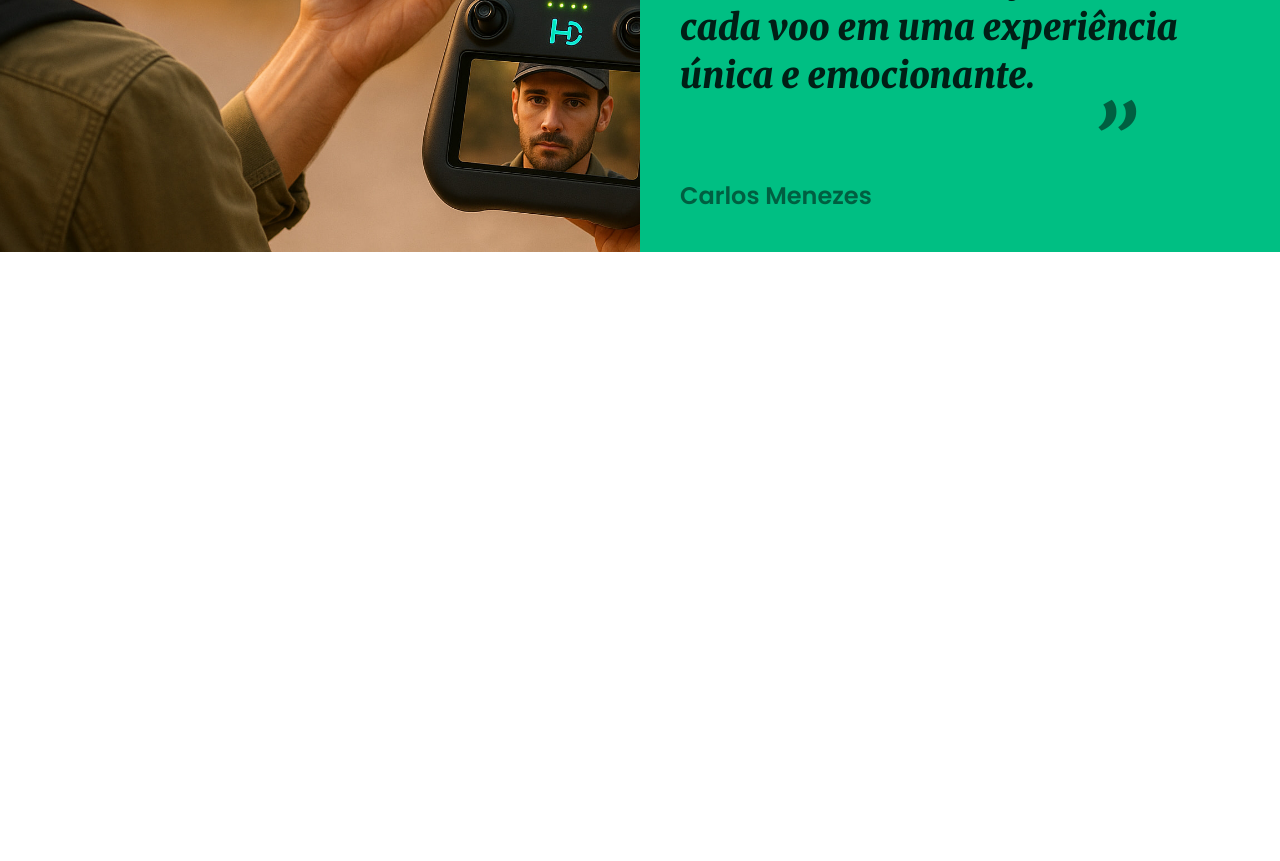
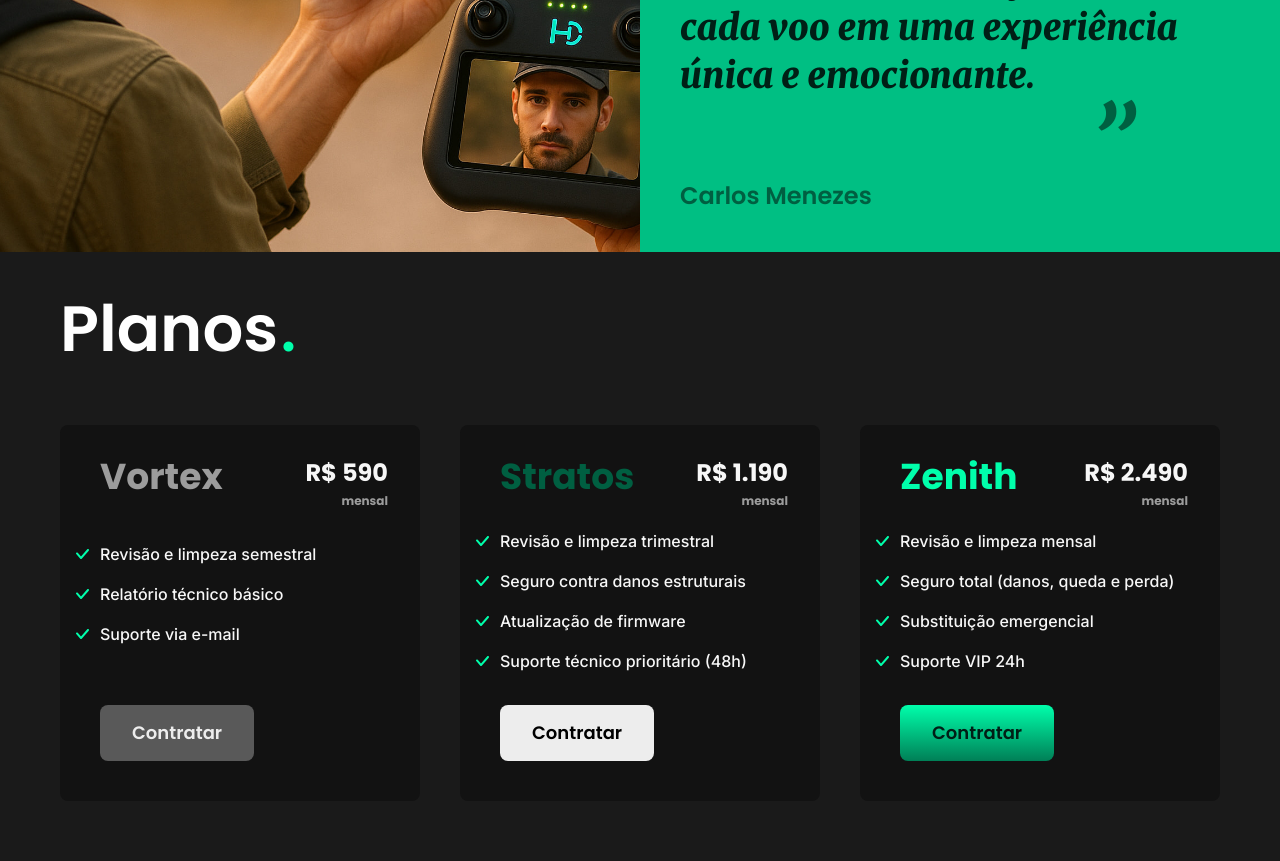
Before and after one commit to VictorSobralDev/HoverDron, a plain HTML site: page index.html in a window 1280 px wide. Shown: the part 3969-4830 px from the top of the page. Before the commit the page ends 4221 px from the top, so only its background shows below. Drawn offline with Linux system fonts and the light colour scheme.

Commit message:
Seção de Planos HoverDron

```diff
--- a/index.html
+++ b/index.html
@@ -12,7 +12,7 @@
 
 <body>
     <header class="header-bg">
-        <div class="container-header container">
+        <div class="container-header">
             <a href="./index.html" class="logo-header">
                 <img src="./src/assets/Logo & Icones/Logo.svg" alt="" id="img-logo">
                 <img src="./src/assets/Logo & Icones/HoverDron.svg" alt="HoverDron" id="txt-logo">
@@ -156,4 +156,47 @@
     </div>
 </section>
 
+<article class="planos-bg">
+    <div class="container">
+        <h2 class="font-1-g1 branco">Planos<span class="verde-5">.</span></h2>
+        <div class="planos-container">
+
+            <div class="planos-lista">
+                <h3 class="font-1-m1-b cinza-6">Vortex</h3>
+                <span class="font-1-m3-b cinza-1">R$ 590<span class="font-1-p7 cinza-6">mensal</span></span>
+                <ul class="font-2-p2 cinza-1">
+                    <li>Revisão e limpeza semestral</li>
+                    <li>Relatório técnico básico</li>
+                    <li>Suporte via e-mail</li>
+                </ul>
+                <a href="./" class="btn terceiro">Contratar</a>
+            </div>
+
+            <div class="planos-lista">
+                <h3 class="font-1-m1-b verde-8">Stratos</h3>
+                <span class="font-1-m3-b cinza-1">R$ 1.190<span class="font-1-p7 cinza-6">mensal</span></span>
+                <ul class="font-2-p2 cinza-1">
+                    <li>Revisão e limpeza trimestral</li>
+                    <li>Seguro contra danos estruturais</li>
+                    <li>Atualização de firmware</li>
+                    <li>Suporte técnico prioritário (48h)</li>
+                </ul>
+                <a href="./" class="btn segundo">Contratar</a>
+            </div>
+
+            <div class="planos-lista">
+                <h3 class="font-1-m1-b verde-5">Zenith</h3>
+                <span class="font-1-m3-b cinza-1">R$ 2.490<span class="font-1-p7 cinza-6">mensal</span></span>
+                <ul class="font-2-p2 cinza-1">
+                    <li>Revisão e limpeza mensal</li>
+                    <li>Seguro total (danos, queda e perda)</li>
+                    <li>Substituição emergencial</li>
+                    <li>Suporte VIP 24h</li>
+                </ul>
+                <a href="./" class="btn">Contratar</a>
+            </div>
+        </div>
+    </div>
+</article>
+
 </html>
--- a/src/css/global/header.css
+++ b/src/css/global/header.css
@@ -8,7 +8,9 @@
   gap: 20px;
   justify-content: space-between;
   align-items: center;
+  max-width: 1200px;
   padding: 20px;
+  margin: 0 auto;
 }
 
 #img-logo {
@@ -66,8 +68,16 @@
     display: block;
   }
 }
+@media (max-width: 630px) {
+  .container-header {
+    padding: 20px;
+  }
+}
 
-  @media (max-width: 480px) {
+@media (max-width: 500px) {
+  .container-header {
+    padding:18px 20px 0;
+  }
   #img-logo {
     transform: scale(0.85);
   }
--- a/src/css/home/depoimento.css
+++ b/src/css/home/depoimento.css
@@ -85,6 +85,9 @@ blockquote::after {
   }
 }
 @media (max-width: 1400px) {
+  .depoimento {
+    height: max-content;
+  }
   blockquote {
     width: 100%;
   }
@@ -112,15 +115,26 @@ blockquote::after {
 @media (max-width: 900px) {
   .depoimento {
     grid-template-columns: 1fr;
+    height: max-content;
   }
   .depoimento-img {
-    height: 50dvh;
+    height: 40dvh;
     grid-area: 2;
+
+    & img {
+      display: block;
+    }
   }
   blockquote::after {
     right: 0;
   }
 }
+@media (max-width: 830px) {
+  .depoimento-img {
+    height: 40dvh;
+  }
+}
+
 @media (max-width: 630px) {
   blockquote::after {
     right: 40%;
@@ -128,7 +142,7 @@ blockquote::after {
 }
 @media (max-width: 530px) {
   .depoimento-img {
-    height: 35dvh;
+    height: 32dvh;
     background-size: cover;
   }
   .depoimento-conteudo {
@@ -151,9 +165,6 @@ blockquote::after {
       font-size: 3rem;
     }
   }
-  .depoimento {
-    height: 30dvh;
-  }
   blockquote::before {
     top: 10%;
   }
--- a/src/css/home/introducao.css
+++ b/src/css/home/introducao.css
@@ -164,12 +164,6 @@
   }
 }
 
-@media (max-width: 480px) {
-  .container-header {
-    padding: 16px 20px;
-  }
-}
-
 @media (max-width: 440px) {
   .introducao-conteudo h1::after {
     left: 28%;
--- /dev/null
+++ b/src/css/planos/planos.css
@@ -0,0 +1,114 @@
+.planos-bg {
+  background-color: #1a1a1a;
+  padding: 40px 20px 60px;
+
+  & h2 {
+    margin-bottom: 60px;
+  }
+}
+
+.planos-container {
+  display: grid;
+  grid-template-columns: 1fr 1fr 1fr;
+  gap: 40px;
+}
+
+.planos-lista {
+  background-color: var(--c11);
+  padding: 32px 32px 40px 40px;
+  border-radius: 8px;
+  display: grid;
+  grid-template-columns: 1fr auto;
+
+  & h3 {
+    margin-bottom: 32px;
+  }
+
+  & span {
+    grid-column: 2;
+    display: block;
+    text-align: right;
+    height: max-content;
+  }
+
+  & ul {
+    grid-column: 1/-1;
+    margin-bottom: 32px;
+  }
+
+  & li {
+    display: flex;
+    align-items: center;
+    position: relative;
+  }
+
+  & li + li {
+    margin-top: 16px;
+  }
+
+  & li::before {
+    content: "";
+    width: 13px;
+    display: inline-block;
+    height: 10px;
+    background-image: url("../../assets/Logo\ &\ Icones/Certinho.svg");
+    position: absolute;
+    left: -24px;
+  }
+
+  & a {
+    grid-column: 1/-1;
+    align-self: flex-end;
+  }
+
+  & .espaco {
+    opacity: 0%;
+  }
+}
+
+@media (max-width: 1300px) {
+}
+
+@media (max-width: 1200px) {
+  .planos-container {
+    gap: 20px;
+  }
+}
+
+@media (max-width: 900px) {
+  .planos-container {
+    grid-template-columns: 1fr;
+    width: 70%;
+    margin: 0 auto;
+    gap: 40px;
+  }
+}
+
+@media (max-width: 860px) {
+}
+
+@media (max-width: 630px) {
+  .planos-container {
+    width: 85%;
+  }
+}
+
+@media (max-width: 530px) {
+  .planos-container {
+    width: 100%;
+    gap: 20px;
+  }
+  .planos-bg {
+    & h2 {
+      margin-bottom: 40px;
+    }
+  }
+}
+
+@media (max-width: 400px) {
+  .planos-bg {
+    & .container {
+      padding: 0px;
+    }
+  }
+}
--- a/src/css/style.css
+++ b/src/css/style.css
@@ -1,24 +1,18 @@
+/* Global */
 @import "./global/global.css";
+@import "./global/header.css";
+
+/* Utilidades */
 @import "./utility/tipografia.css";
 @import "./utility/cores.css";
-
-/* Utilidades */
 @import "./utility/componentes.css";
-
-/* Cabeçalho */
-@import "./global/header.css";
 
 /* Home */
 @import "./home/introducao.css";
+@import "./drones/drones-lista.css";
+@import "./home/controles.css";
+@import "./home/curso.css";
+@import "./home/depoimento.css";
 
-/* Lista */
-@import "./drones/drones-lista.css";
-
-/* Controles */
-@import "./home/controles.css";
-
-/* Area treinamento */
-@import "./home/curso.css";
-
-/* Depoimento */
-@import "./home/depoimento.css";
+/* Planos */
+@import "./planos/planos.css";
--- a/src/css/utility/componentes.css
+++ b/src/css/utility/componentes.css
@@ -16,9 +16,20 @@
     justify-content: center;
     align-items: center;
     width: max-content;
+    height: max-content;
     cursor: pointer;
     transition: 0.4s;
     font: 600 1.125rem/1.333 "Poppins", sans-serif;
+  }
+
+  .btn.terceiro {
+    background: var(--c8);
+    color: var(--c2);
+  }
+
+  .btn.segundo {
+    background: var(--c2);
+    color: var(--c12);
   }
 
   @media (max-width: 600px) {
--- a/src/css/utility/tipografia.css
+++ b/src/css/utility/tipografia.css
@@ -1,7 +1,7 @@
 @import url("https://fonts.googleapis.com/css2?family=Inter:ital,opsz,wght@0,14..32,100..900;1,14..32,100..900&display=swap");
 @import url("https://fonts.googleapis.com/css2?family=Audiowide&display=swap");
 @import url("https://fonts.googleapis.com/css2?family=Poppins:wght@400;500;600;700&display=swap");
-@import url('https://fonts.googleapis.com/css2?family=Merriweather:ital,opsz,wght@1,18..144,900&display=swap');
+@import url("https://fonts.googleapis.com/css2?family=Merriweather:ital,opsz,wght@1,18..144,900&display=swap");
 
 .font-0-g {
   font: 4rem/1.125 "Audiowide", sans-serif;
@@ -18,6 +18,9 @@
 }
 .font-1-m2-b {
   font: 700 2rem/1 "Poppins", sans-serif;
+}
+.font-1-m3-b {
+  font: 700 1.5rem/1.333 "Poppins", sans-serif;
 }
 .font-1-m3-sb {
   font: 600 1.5rem/1.333 "Poppins", sans-serif;
@@ -42,6 +45,9 @@
 }
 .font-1-p6 {
   font: 600 0.75rem/1.333 "Poppins", sans-serif;
+}
+.font-1-p7 {
+  font: 700 0.75rem/2 "Poppins", sans-serif;
 }
 
 .font-2-m1 {
@@ -99,8 +105,11 @@
   .font-2-m1 {
     font-size: 0.875rem;
   }
-  .font-1-g2 {
+  .font-1-g2, .font-1-g1 {
     font-size: 2.25rem;
+  }
+  .font-1-m1-b {
+    font-size: 1.5rem;
   }
   .font-2-m2 {
     font-size: 1.25rem;
@@ -111,11 +120,11 @@
   .font-2-p2 {
     font-size: 0.875rem;
   }
-  .font-1-m3-sb {
+  .font-1-m3-sb, .font-1-m3-b {
     font-size: 1rem;
   }
   .font-3 {
-      font-size: 1.5rem;
+    font-size: 1.5rem;
   }
 }
 
@@ -131,8 +140,7 @@
   }
 }
 @media (max-width: 365px) {
-
-  .font-1-m3-sb {
+  .font-1-m3-sb, .font-1-m3-b {
     font-size: 0.875rem;
   }
 }
```
Lines whose indentation alone changed are shown as unchanged.
